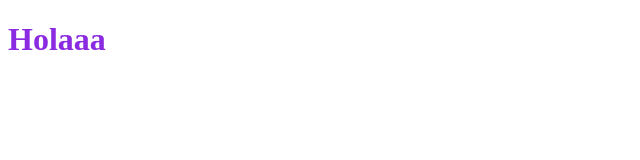
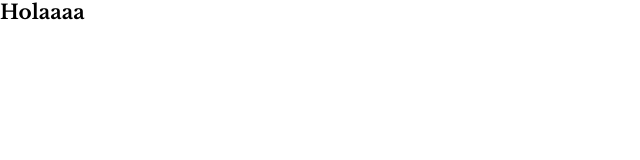
Before and after one commit to Anthematica/nerdify-test, a plain HTML site: page index.html in a window 1280 px wide. Shown: the whole page, without its empty margins (0-640 px from the left). Drawn offline with nearby package versions, Linux system fonts and the light colour scheme.

Commit message:
Adding assets

```diff
--- a/index.html
+++ b/index.html
@@ -4,13 +4,19 @@
     <meta charset="UTF-8">
     <meta http-equiv="X-UA-Compatible" content="IE=edge">
     <meta name="viewport" content="width=device-width, initial-scale=1.0">
+    <!-- Fonts of the proyect -->
+    <link rel="preconnect" href="https://fonts.googleapis.com">
+    <link rel="preconnect" href="https://fonts.gstatic.com" crossorigin>
+    <link href="https://fonts.googleapis.com/css2?family=Libre+Baskerville:ital,wght@0,400;0,700;1,400&family=Quicksand:wght@300;500;600&family=Roboto+Mono:wght@400;500;700&family=Roboto+Slab:wght@400;700&family=Roboto:wght@400;500;700;900&display=swap" rel="stylesheet">
+    <!-- connection with css -->
     <link rel="stylesheet" href="./styles/style.css">
     <title>test</title>
 </head>
 <body>
-   <header></header>
+   <header>
+   </header>
    <main>
-       <h1>Holaaa</h1>
+       <h1>Holaaaa</h1>
    </main>
    <footer></footer>
 </body>
--- a/styles/style.css
+++ b/styles/style.css
@@ -1,3 +1,11 @@
-h1 {
-    color: blueviolet;
+/* reset browser default styles  */
+* {
+    box-sizing: border-box;
+    padding: 0;
+    margin: 0;
 }
+
+html {
+    font-size: 62.5%;
+    font-family: 'Libre Baskerville', serif;
+}
```
Also changed, not shown: assets/icons/closet.png (added), assets/icons/desktop.png (added), assets/icons/left-arrow.png (added), assets/icons/menu.png (added), assets/icons/oven.png (added), assets/icons/rigth-arrow.png (added), assets/icons/sink.png (added), assets/icons/television.png (added), assets/icons/umbrella.png (added), assets/icons/wifi.png (added).
